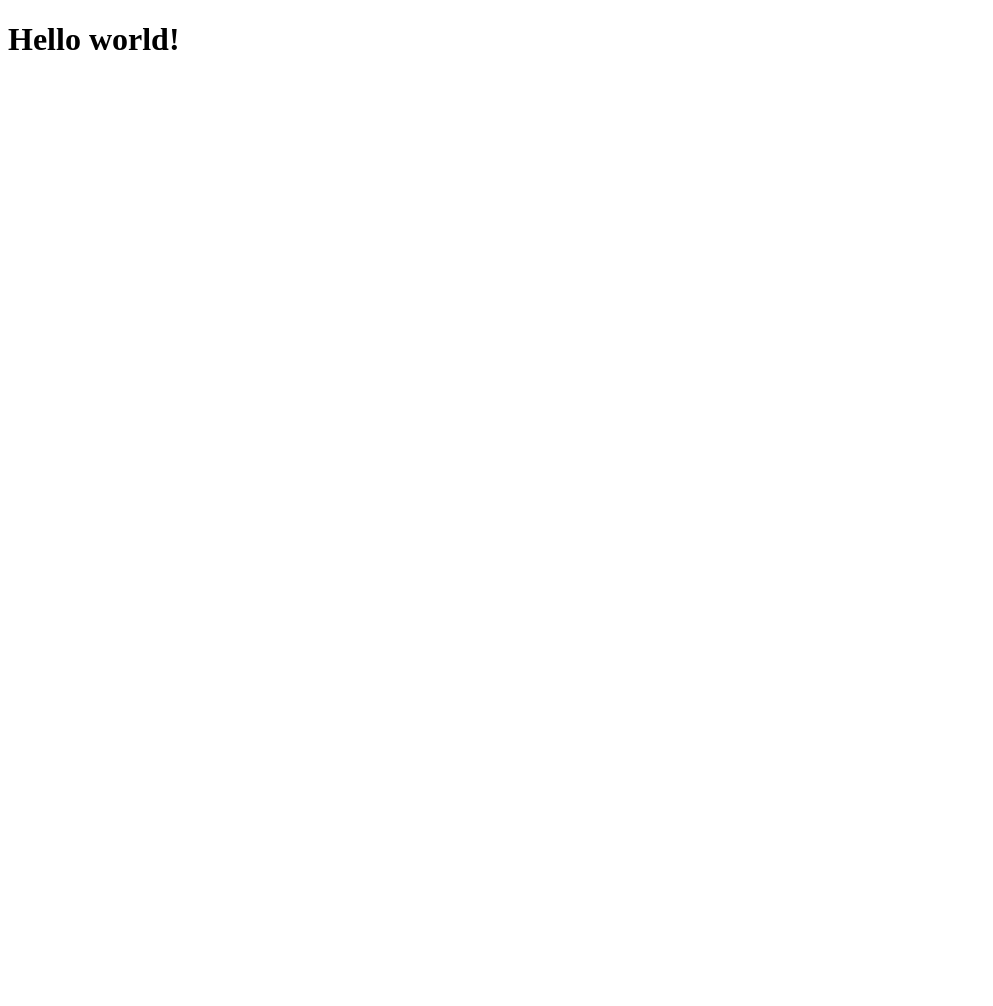
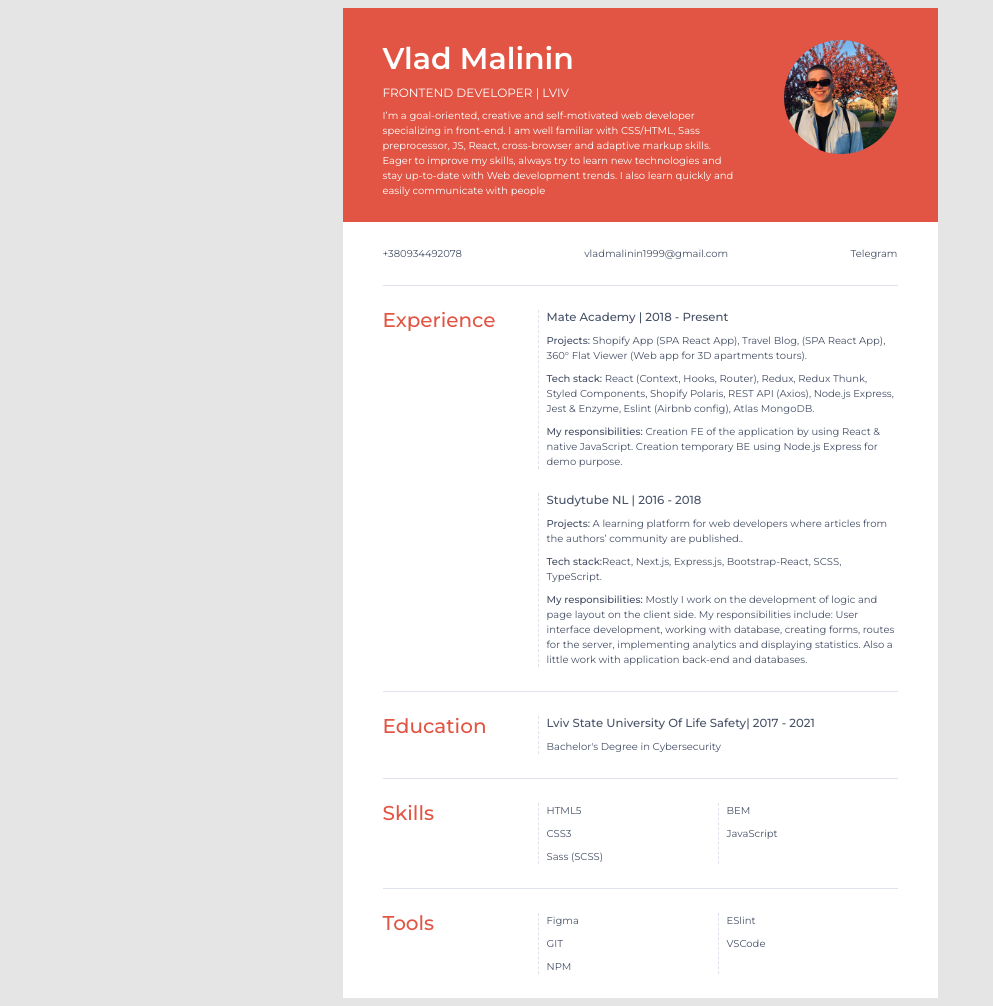
Before and after one commit to Vladosik1337/fe_aug22, a plain HTML site: page index.html in a window 1280 px wide. Shown: the whole page, without its empty margins (0-993 px from the left). Before the commit the page ends 800 px from the top, so only its background shows below. Drawn offline with Linux system fonts and the light colour scheme.

Commit message:
CV was added

```diff
--- a/index.html
+++ b/index.html
@@ -4,9 +4,90 @@
   <meta charset="UTF-8">
   <meta http-equiv="X-UA-Compatible" content="IE=edge">
   <meta name="viewport" content="width=device-width, initial-scale=1.0">
+  <link rel="preconnect" href="https://fonts.googleapis.com">
+  <link rel="preconnect" href="https://fonts.gstatic.com" crossorigin>
+  <link href="https://fonts.googleapis.com/css2?family=Hind:wght@300&family=Montserrat:wght@400;500;600&display=swap" rel="stylesheet">
+  <link rel="stylesheet" href="./style/style.css">
   <title>Document</title>
 </head>
 <body>
-  <h1>Hello world!</h1>
+  <div class="page">
+    <header class="about">
+      <div>
+        <h1 class="about__name">Vlad Malinin</h1>
+        <p class="about__role">FRONTEND DEVELOPER | LVIV</p>
+        <p class="about__text">
+          I’m a goal-oriented, creative and self-motivated web developer specializing in front-end. I am well familiar with CSS/HTML, Sass preprocessor, JS, React, cross-browser and adaptive markup skills. Eager to improve my skills, always try to learn new technologies and stay up-to-date with Web development trends. I also learn quickly and easily communicate with people
+        </p>
+      </div>
+      <img class="about__photo"src="./image/photo.jpg" alt="VLad Malinin">
+    </header>
+    <main class="main">
+      <section class="contacts">
+          <a class="contacts__link" href="tel:+380934492078">+380934492078</a>
+          <a class="contacts__link" href="mailto:vladmalinin1999@gmail.com">vladmalinin1999@gmail.com</a>
+          <a class="contacts__link" href="https://t.me/vladik1963">Telegram</a>
+      </section>
+      <section class="info">
+          <h2 class="info__title">Experience</h2>
+          <div class="info__content">
+            <article class="job">
+              <h3 class="job__title">Mate academy | 2018 - Present</h3>
+              <p class="job__description"><strong>Projects:</strong> Shopify App (SPA React App), Travel Blog, (SPA React App), 360° Flat Viewer (Web app for 3D apartments tours).</p>
+              <p class="job__description"><strong>Tech stack:</strong> React (Context, Hooks, Router), Redux, Redux Thunk, Styled Components, Shopify Polaris, REST API (Axios), Node.js Express, Jest & Enzyme, Eslint (Airbnb config), Atlas MongoDB.</p>
+              <p class="job__description"><strong>My responsibilities: </strong>Creation FE of the application by using React & native JavaScript. Creation temporary BE using Node.js Express for demo purpose.</p>
+            </article>
+            <article class="job">
+              <h3 class="job__title">Studytube NL | 2016 - 2018</h3>
+              <p class="job__description"><strong>Projects:</strong> A learning platform for web developers where articles from the authors’ community are published..</p>
+              <p class="job__description"><strong>Tech stack:</strong>React, Next.js, Express.js, Bootstrap-React, SCSS, TypeScript.</p>
+              <p class="job__description"><strong>My responsibilities: </strong>Mostly I work on the development of logic and page layout on the client side. My responsibilities include: User interface development, working with database, creating forms, routes for the server, implementing analytics and displaying statistics. Also a little work with application back-end and databases.</p>
+            </article>
+          </div>
+      </section>
+      <section class="info">
+        <h2 class="info__title">Education</h2>
+        <div class="info__content">
+          <article class="study">
+            <h3 class="study__title">Lviv State University of Life Safety| 2017 - 2021</h3>
+            <p class="study__description">Bachelor's Degree in Cybersecurity</p>
+          </article>
+        </div>
+      </section>
+      <section class="info">
+        <h2 class="info__title">Skills</h2>
+        <div class="info__content">
+          <div class="skills">
+            <ul class="skills__list">
+              <li class="skills__item">HTML5</li>
+              <li class="skills__item">CSS3</li>
+              <li class="skills__item">Sass (SCSS)</li>
+            </ul>
+            <ul class="skills__list">
+              <li class="skills__item">BEM</li>
+              <li class="skills__item">JavaScript</li>
+            </ul>
+          </div>
+        </div>
+      </section>
+      <section class="info">
+        <h2 class="info__title">Tools</h2>
+        <div class="info__content">
+          <div class="tools">
+            <ul class="tools__list">
+              <li class="tools__item">Figma</li>
+              <li class="tools__item">GIT</li>
+              <li class="tools__item">NPM</li>
+            </ul>
+            <ul class="tools__list">
+              <li class="tools__item">ESlint</li>
+              <li class="tools__item">VSCode</li>
+            </ul>
+          </div>
+        </div>
+      </section>
+    </main>
+  </div>
+
 </body>
 </html>
--- /dev/null
+++ b/style/style.css
@@ -0,0 +1,173 @@
+body {
+  font-family: 'Montserrat', sans-serif;
+  font-style: normal;
+  font-weight: 400;
+  font-size: 10px;
+  line-height: 150%;
+  color:#485268;
+  background-color: #E5E5E5;;
+}
+
+strong {
+  font-weight: 500;
+}
+
+.page {
+  width: 595px;
+  margin: 0 auto;
+}
+
+.about {
+  display: flex;
+  height: calc(214px - 32px - 24px);
+  background-color: #E25544;
+  color: white;
+  padding: 32px 40px 24px;
+}
+
+.about__name {
+  margin: 0 0 8px 0;
+  font-size: 30px;
+  font-weight: 600;
+  line-height: 37px;
+}
+
+.about__role {
+  margin: 0 0 8px 0;
+  font-size: 12px;
+  line-height: 15px;
+}
+
+.about__text {
+  margin: 0;
+}
+
+.about__photo {
+  width: 114px;
+  height: 114px;
+  border-radius: 50%;
+  margin-left: 50px;
+}
+
+.main {
+  padding: 0 40px;
+  background-color: white;
+}
+
+.contacts {
+  display: flex;
+  justify-content: space-between;
+  padding: 24px 0;
+}
+
+.contacts__link {
+  color: #485268;
+  text-decoration: none;
+}
+
+.info {
+  display: flex;
+  justify-content: space-between;
+  border-top: 1px solid #DEE2ED;
+  padding: 24px 0;
+}
+
+.info__title {
+  margin: 0;
+  font-weight: 500;
+  font-size: 20px;
+  line-height: 100%;
+  color: #E25544;
+}
+
+.info__content {
+  width: 360px;
+}
+
+.job {
+  border-left: 1px dashed #DEE2ED;
+  padding-left: 8px;
+  margin-top: 24px;
+}
+
+.job:first-child {
+  margin-top: 0;
+}
+
+.job__title{
+  margin: 0;
+  font-weight: 500;
+  font-style: 12px;
+  line-height: 15px;
+  text-transform: capitalize;
+}
+
+.job__description{
+  margin: 0;
+  margin-top: 8px;
+}
+
+.study {
+  border-left: 1px dashed #DEE2ED;
+  padding-left: 8px;
+  margin-top: 24px;
+}
+
+.study:first-child {
+  margin-top: 0;
+}
+
+.study__title{
+  margin: 0;
+  font-weight: 500;
+  font-style: 12px;
+  line-height: 15px;
+  text-transform: capitalize;
+}
+
+.study__description{
+  margin: 0;
+  margin-top: 8px;
+}
+
+.skills {
+  display: flex;
+}
+
+.skills__list {
+  box-sizing: border-box;
+  width: 50%;
+  margin: 0;
+  border-left: 1px dashed #DEE2ED;
+  padding-left: 8px;
+  list-style: none;
+}
+
+.skills__item {
+  margin-top: 8px;
+}
+
+.skills__item:first-child {
+  margin-top: 0px;
+}
+
+.tools {
+  display: flex;
+}
+
+.tools__list {
+  box-sizing: border-box;
+  width: 50%;
+  margin: 0;
+  border-left: 1px dashed #DEE2ED;
+  padding-left: 8px;
+  list-style: none;
+}
+
+.tools__item {
+  margin-top: 8px;
+}
+
+.tools__item:first-child {
+  margin-top: 0px;
+}
```
Also changed, not shown: image/photo.jpg (added).
